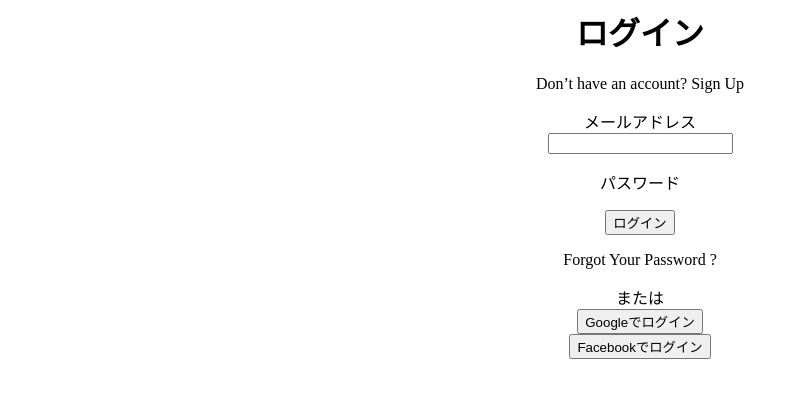
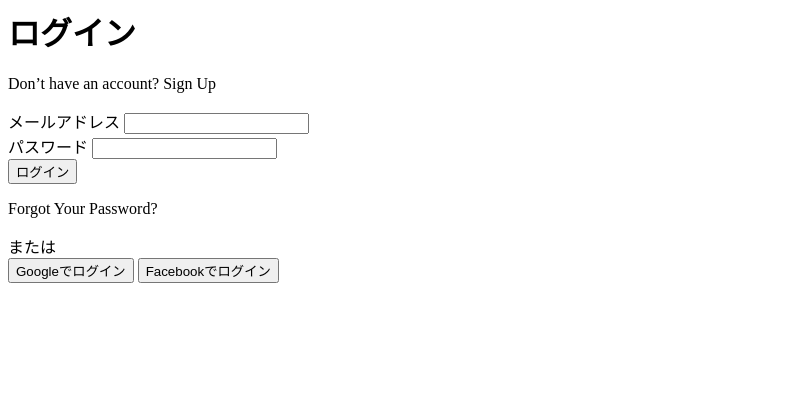
Before and after one commit to Tech-Jam-KDG-2026-Winter/Team-7-Django, a Django app: template accounts/templates/accounts/signin.html in a window 1280 px wide. Shown: the top 398 px of the page, without its empty margins (0-799 px from the left). Run offline with Django 5.2, Linux system fonts and the light colour scheme; the template is opened without the code that fills it, so the values that code supplies are empty; parts of the project's set-up code (start-up, migrations or seed data) failed here and were passed over.

Commit message:
2/1 16:30 accounts: alignをclassに変更、ボタン等のコードを修正

```diff
--- a/accounts/templates/accounts/signin.html
+++ b/accounts/templates/accounts/signin.html
@@ -1,39 +1,30 @@
-<h1 align="center">ログイン</h1>
+<h1 class="page-title">ログイン</h1>
 
-<p align="center">Don’t have an account?  Sign Up</p>
+<p class="link-text">Don’t have an account? Sign Up</p>
 
-<div align="center">
-  <form>
-    <label for="email">メールアドレス</label><br>
+<form method="post" class="signin-form">
+  {% csrf_token %}
+
+  <div class="form-group">
+    <label for="email">メールアドレス</label>
     <input type="email" id="email" name="email">
-  </form>
-</div>
-<div align="center">
-  <form>
-    <label for="email">パスワード</label><br>
+  </div>
 
-  </form>
-</div>
+  <div class="form-group">
+    <label for="password">パスワード</label>
+    <input type="password" id="password" name="password">
+  </div>
 
-<div align="center">
-  <button>ログイン</button>
-</div>
+  <button type="submit" class="primary-button">ログイン</button>
+</form>
 
-<p align="center">Forgot Your Password ?</p>
+<p class="link-text">Forgot Your Password?</p>
 
-
-<div class="divider" align="center">
+<div class="divider">
   <span>または</span>
 </div>
 
-<div class="planB" align="center">
-  <button type="button" class="google-login">
-    Googleでログイン
-  </button>
+<div class="social-login">
+  <button type="button" class="google-login">Googleでログイン</button>
+  <button type="button" class="facebook-login">Facebookでログイン</button>
 </div>
-
-<div class="planB" align="center">
-  <button type="button" class="Facebook-login">
-    Facebookでログイン
-  </button>
-</div>
```
Also changed, not shown: accounts/templates/accounts/check.html (+13 -18 lines), accounts/templates/accounts/complete.html (+9 -10 lines), accounts/templates/accounts/first.html (+3 -5 lines), accounts/templates/accounts/signup.html (+17 -24 lines).
